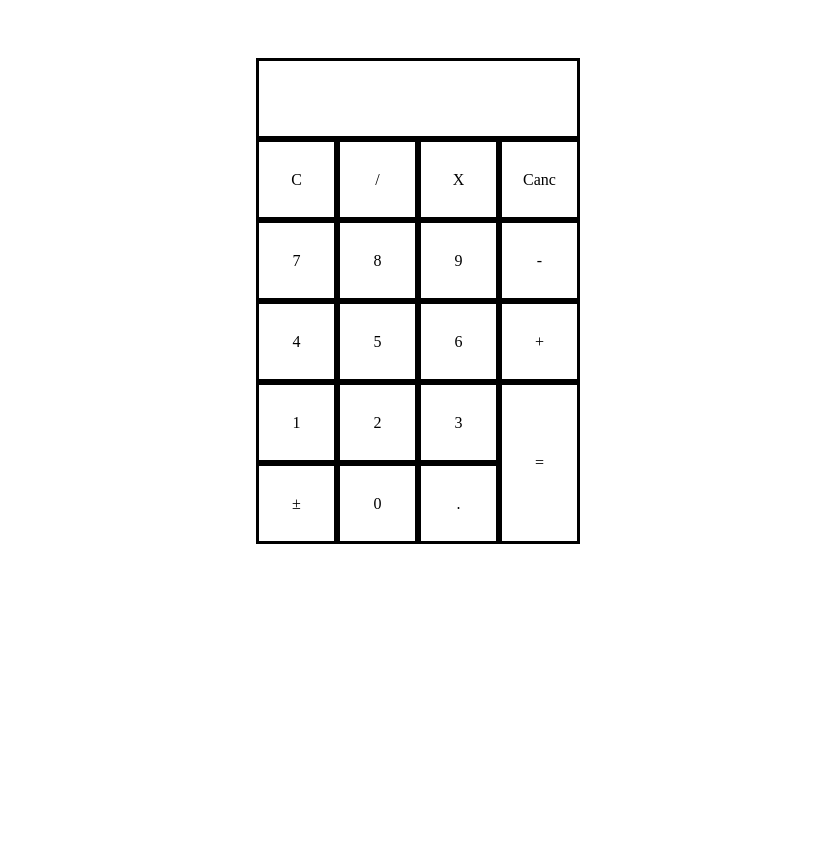
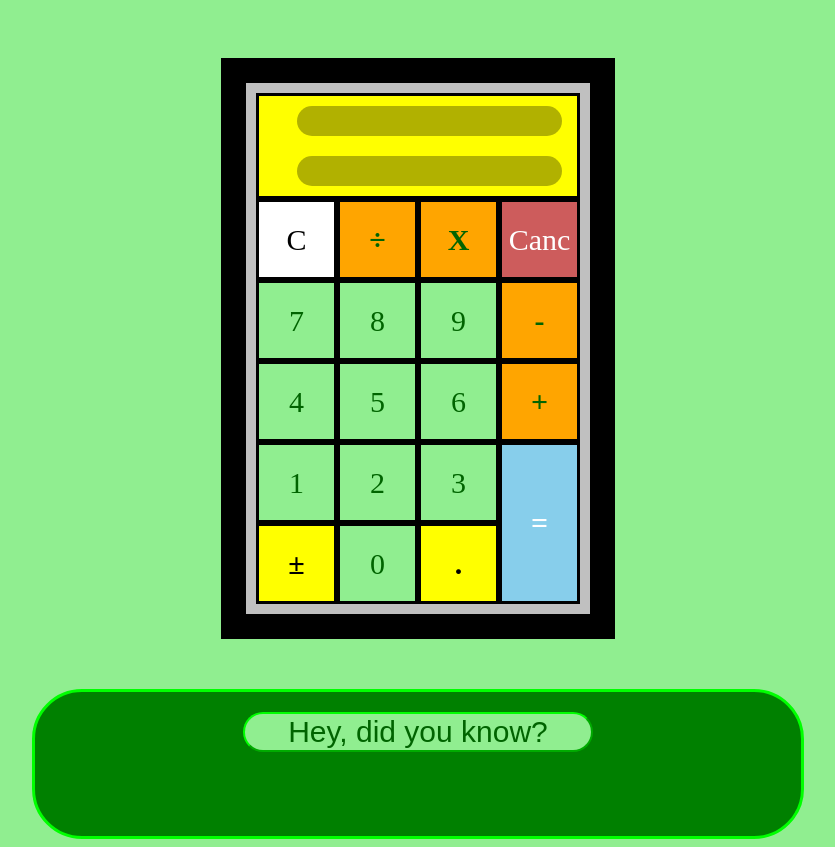
Before and after one commit to Osserc/calculator, a plain HTML site: page index.html in a window 1280 px wide. Shown: the whole page, without its empty margins (222-1057 px from the left). Before the commit the page ends 800 px from the top, so only its background shows below. Drawn offline with Linux system fonts and the light colour scheme.

Commit message:
Add customization
Finished adding decorations
Fixed a mixup between the division and multiplication
functionality at the keyboard level

```diff
--- a/index.html
+++ b/index.html
@@ -10,7 +10,8 @@
 </head>
 <body>
     <div class="calculator">
-        <div class="display">
+        <div class="internal-border"
+            ><div class="display">
                 <div class="display-history"><span id="display-history"></span></div>
                 <div class="display-current"><span id="display-current"></span></div>
             </div>
@@ -20,29 +21,36 @@
                     <div class="digit key key7">7</div>
                     <div class="digit key key4">4</div>
                     <div class="digit key key1">1</div>
-                <div class="key keyNeg">±</div>
+                    <div class="key keyNeg keySpecial">±</div>
                 </div>
                 <div class="secondColumn">
-                <div class="operator key keyDivision">/</div>
+                    <div class="operator key keyDivision keyFunction">÷</div>
                     <div class="digit key key8">8</div>
                     <div class="digit key key5">5</div>
                     <div class="digit key key2">2</div>
                     <div class="digit key key0">0</div>
                 </div>
                 <div class="thirdColumn">
-                <div class="operator key keyMultiplication">X</div>
+                    <div class="operator key keyMultiplication keyFunction">X</div>
                     <div class="digit key key9">9</div>
                     <div class="digit key key6">6</div>
                     <div class="digit key key3">3</div>
-                <div class="key keyDecimal">.</div>
+                    <div class="key keyDecimal keySpecial">.</div>
                 </div>
                 <div class="fourthColumn">
                     <div class="cleanup key keyCanc">Canc</div>
-                <div class="operator key keyMinus">-</div>
-                <div class="operator key keyPlus">+</div>
+                    <div class="operator key keyMinus keyFunction">-</div>
+                    <div class="operator key keyPlus keyFunction">+</div>
                     <div class="execute bigKey keyEqual">=</div>
                 </div>
             </div>
         </div>
+    </div>
+    <div class="box">
+        <div class="button-holder"><button class="button">Hey, did you know?</button></div>
+        <div class="explanation">You can also use this calculator with your keyboard!</div>
+        <div class="explanation">All the functions are intuitive enough, with the exception of the C button (ESC) and the minus/plus key (SHIFT).</div>
+        <div class="explanation">Have fun!</div>
+    </div>
 </body>
 </html>
--- a/javascript.js
+++ b/javascript.js
@@ -23,7 +23,7 @@ function multiplication (a, b) {
 
 function division (a, b) {
     if (b == 0) {
-        result = 'You can\'t divide by zero! Do over or you\'ll be sorry!';
+        result = 'You can\'t divide by zero! Do over!';
     } else {
         result = Math.round((a / b) * 1000) / 1000;
     }
@@ -50,6 +50,8 @@ function writeDisplay (singleValue) {
     if ((displayValue == '0') && (singleValue == 0)) {
         return;
     } else if (((displayValue.includes('.') == true) && (checkDecimals (displayValue))) > 2) {
+        return;
+    } else if (displayValue.length > 10) {
         return;
     } else if ((displayValue == '0') && (singleValue != 0)) {
         displayValue = singleValue;
@@ -237,13 +239,6 @@ const keyEqual = document.querySelector('.keyEqual');
 keyEqual.addEventListener('click', function () {executeOperation (0)});
 
 //setting up keyboard functionality
-// let keyboard = document.body;
-//         keyboard.addEventListener('keydown', (event) => {
-//             if (`key=${event.key}` == 1) {
-//                 writeDisplay ('1')
-//             }
-//         });
-
 let keyboard = document.body;
         keyboard.addEventListener('keydown', (event) => {
             if (event.key == 0) {
@@ -278,11 +273,16 @@ let keyboard = document.body;
                 executeOperation (1);
             } else if (event.key == '-') {
                 executeOperation (2);
+            } else if (event.key == '*') {
+                executeOperation (3);
             } else if (event.key == '/') {
-                executeOperation (3);
-            } else if (event.key == '*') {
                 executeOperation (4);
             } else if (event.key == 'Enter') {
                 executeOperation (0);
             }
         });
+
+const button = document.querySelector('.button');
+button.addEventListener('click', function () {
+    const spoilerbox = document.querySelectorAll('.explanation').forEach(spoilerbox => spoilerbox.classList.add('de-spoilered'));
+});
--- a/style.css
+++ b/style.css
@@ -2,6 +2,8 @@ body {
     display: flex;
     justify-content: center;
     align-items: center;
+    flex-direction: column;
+    background-color: lightgreen;
 }
 
 .calculator {
@@ -10,6 +12,13 @@ body {
     align-items: center;
     flex-direction: column;
     margin: 50px;
+    background-color: black;
+    padding: 25px;
+}
+
+.internal-border {
+    background-color: silver;
+    padding: 10px;
 }
 
 .display {
@@ -19,7 +28,19 @@ body {
     flex-direction: column;
     border-style: solid;
     width: 318px;
-    height: 75px;
+    height: 100px;
+    background-color: yellow;
+}
+
+.display-history, .display-current {
+    background-color: rgb(177, 177, 0);
+    text-align: right;
+    font-weight: bold;
+    margin-right: 15px;
+    border-radius: 25px;
+    padding: 5px 15px;
+    min-width: 235px;
+    min-height: 20px;
 }
 
 .keys {
@@ -42,12 +63,80 @@ body {
     border-style: solid;
     width: 75px;
     height: 75px;
+    font-size: 30px;
+}
+
+.digit {
+    background-color: lightgreen;
+    color: darkgreen;
+    border-color: black;
 }
 
 .bigKey {
     display: flex;
     justify-content: center;
     align-items: center;
+    font-weight: bold;
     border-style: solid;
     height: 156px;
+    background-color: skyblue;
+    color: white;
+    border-color: black;
 }
+
+.keyFunction {
+    background-color: orange;
+    color: darkgreen;
+    border-color: black;
+    font-weight: bold;
+}
+
+.keySpecial {
+    background-color: yellow;
+    color: black;
+    border-color: black;
+    font-weight: bold;
+}
+
+.keyClear {
+    background-color: white;
+    color: black;
+    border-color: black;
+}
+
+.keyCanc {
+    background-color: indianred;
+    color: white;
+    border-color: black;
+}
+
+.box {
+    display: flex;
+    justify-content: center;
+    align-items: center;
+    flex-direction: column;
+    background-color: green;
+    color: green;
+    border-radius: 50px;
+    border-style: solid;
+    border-color: lime;
+    padding: 20px;
+    font-size: 16px;
+}
+
+.button-holder {
+    margin-bottom: 10px;
+}
+
+.button {
+    background-color: lightgreen;
+    border-radius: 50px;
+    border-color: lime;
+    color: darkgreen;
+    width: 350px;
+    font-size: 30px;
+}
+
+.de-spoilered {
+    color: lightgreen;
+}
```
Also changed, not shown: 1 other file. Lines whose indentation alone changed are shown as unchanged.
